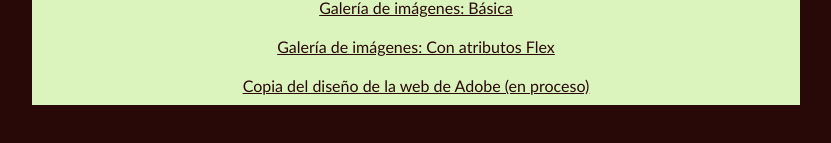
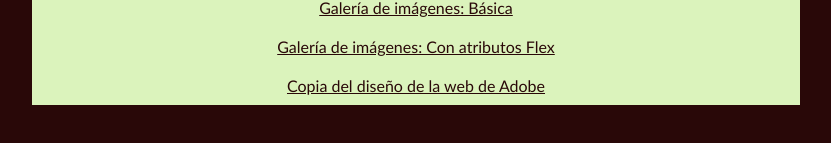
Before and after one commit to EstefaniaHerreraCruz/TPED-1-2022-23, a plain HTML site: page index.html in a window 1280 px wide. Shown: the part 395-538 px from the top of the page, without its empty margins (224-1055 px from the left). Drawn offline with Linux system fonts and the light colour scheme.

Commit message:
Actualización del índice de sesiones

```diff
--- a/index.html
+++ b/index.html
@@ -13,7 +13,7 @@
         <li><a href="tarea_sesion_7_8.2\index.html">Copia del diseño web de El País</a></li>
         <li><a href="tarea_sesion_10\index.html">Galería de imágenes: Básica</a></li>
         <li><a href="tarea_sesion_11_12_13/index.html">Galería de imágenes: Con atributos Flex</a></li>
-        <li><a href="tarea_sesion_15\index.html">Copia del diseño de la web de Adobe (en proceso)</a></li>
+        <li><a href="tarea_sesion_15\index.html">Copia del diseño de la web de Adobe</a></li>
     </ul>
 </div>
 </body>
```
